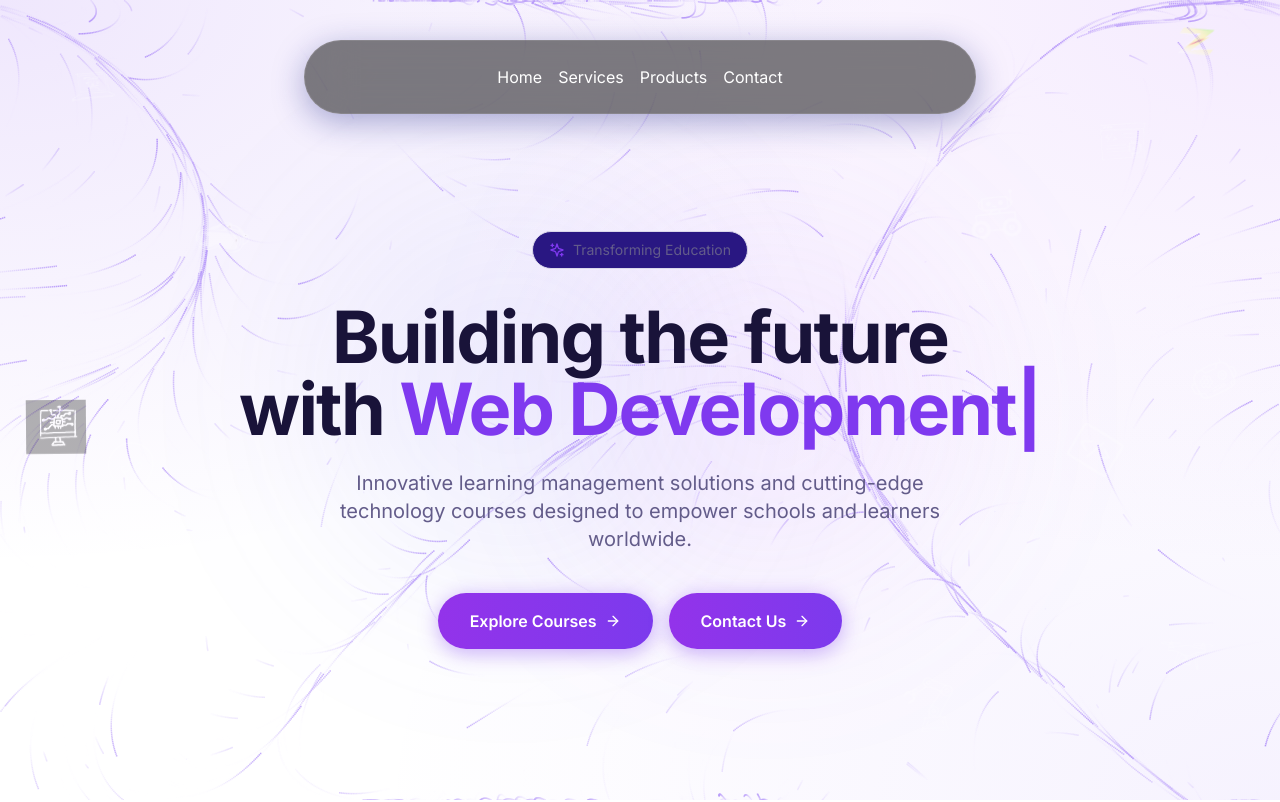
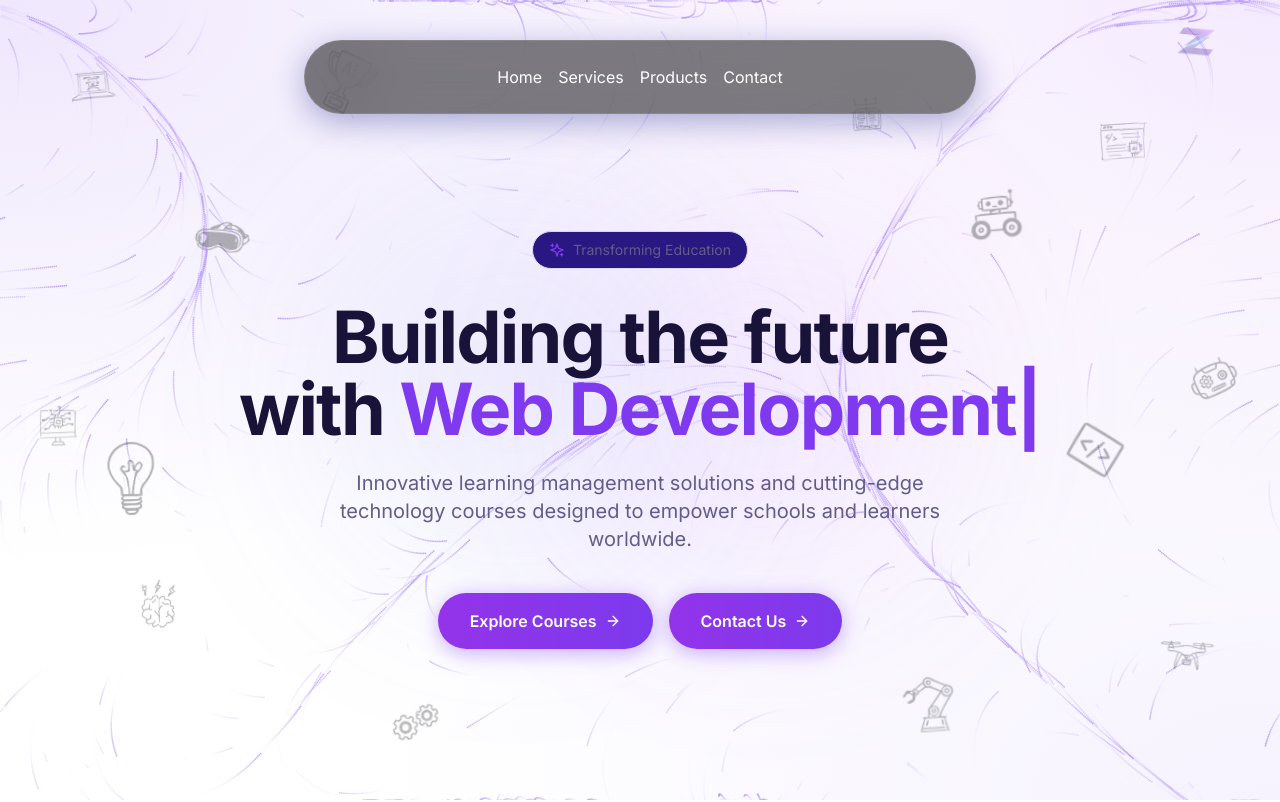
Before and after one commit to Farseen2002/Zyverce-app, a Next.js app in the folder zyverce-app/: page / in a window 1280 px wide. Shown: the top 802 px of the page. Built offline with nearby package versions, Linux system fonts and the light colour scheme.

Commit message:
Update Hero.tsx

```diff
--- a/zyverce-app/components/sections/Hero.tsx
+++ b/zyverce-app/components/sections/Hero.tsx
@@ -71,7 +71,9 @@ export const HeroSection = () => {
                             bottom: icon.bottom,
                             width: icon.width || '60px', // Default size
                             height: 'auto',
-                            filter: 'invert(1) brightness(2)', // Make them look like white sketches on dark bg
+                            opacity: icon.opacity || 0.6, // Default opacity, slightly higher than before
+                            mixBlendMode: 'multiply', // Ensure they blend well with the background
+                            // Removed invert filter as the background is light and icons are black
                         }}
                         className="pointer-events-none"
                     />
```
